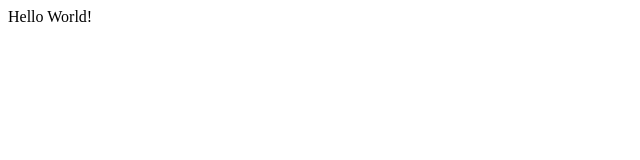
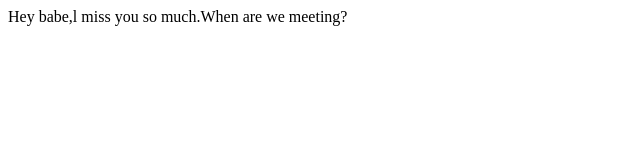
Before and after one commit to Raqael-cyber/Practice, a plain HTML site: page index.html in a window 1280 px wide. Shown: the whole page, without its empty margins (0-640 px from the left). Drawn offline with Linux system fonts and the light colour scheme.

Commit message:
Update index.html

```diff
--- a/index.html
+++ b/index.html
@@ -4,6 +4,6 @@
         <title>Basic Web Page</title>
     </head>
     <body>
-Hello World!
+Hey babe,l miss you so much.When are we meeting?
     </body>
 </html>
```
